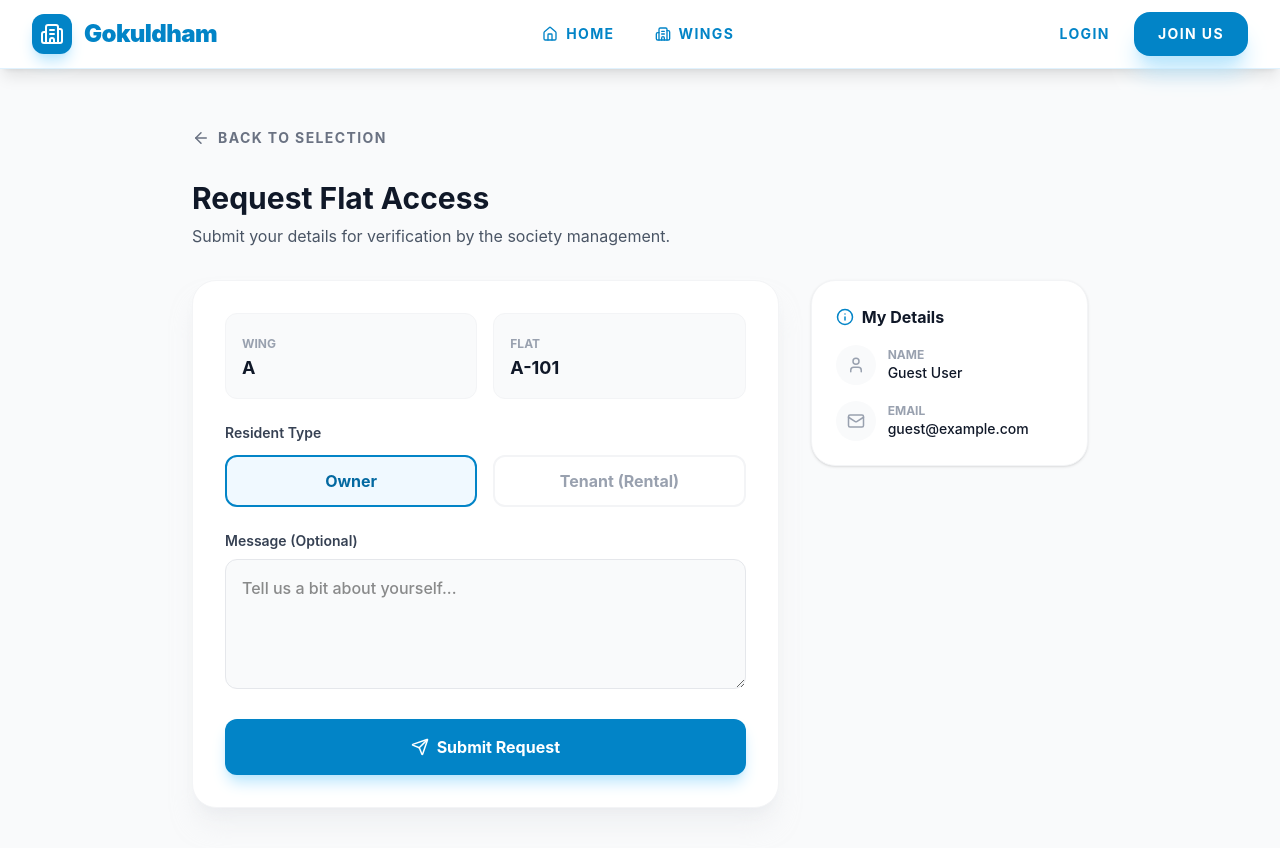
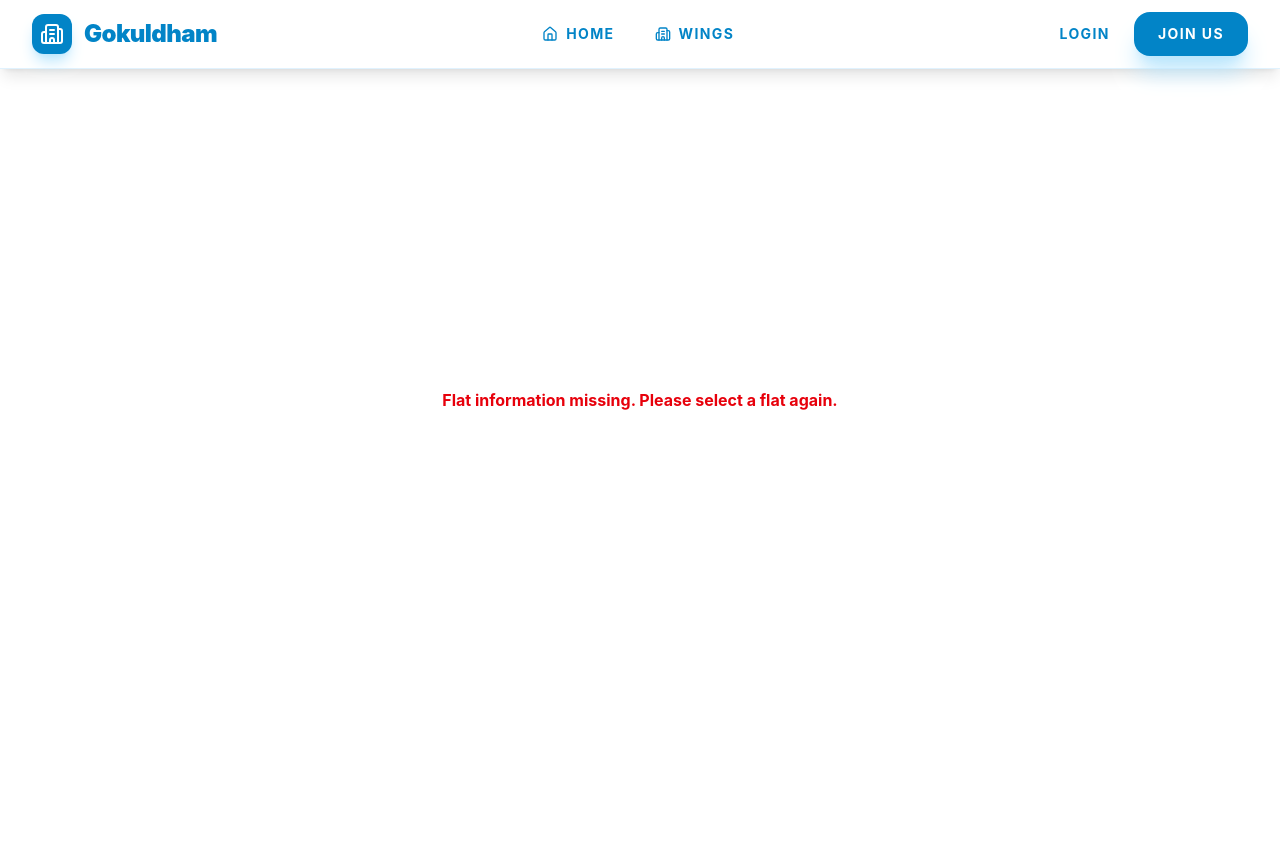
Before and after one commit to Yukta-Yadav02/smart-society-management, a React (Vite) app in the folder Client/: page /request-access in a window 1280 px wide. Shown: the top 848 px of the page. After the commit the page ends 800 px from the top, so only its background shows below. Built offline with nearby package versions, Linux system fonts and the light colour scheme.

Commit message:
flat req fronted to backend

```diff
--- a/Client/src/components/WingsLayout.jsx
+++ b/Client/src/components/WingsLayout.jsx
@@ -62,6 +62,7 @@ const WingsLayout = () => {
     }
   };
 
+
  const handleRequestAccess = (flat) => {
   console.log("➡️ Request access clicked:", flat);
 
@@ -69,7 +70,7 @@ const WingsLayout = () => {
     navigate("/signup");
   } else {
     navigate(
-  `/request-access?wing=${selectedWing.name}&flat=${flat.flatNumber}`
+      `/request-access?flatId=${flat._id}&wing=${selectedWing.name}&flat=${flat.flatNumber}`
     );
   }
 };
--- a/Client/src/pages/common/RequestAccess.jsx
+++ b/Client/src/pages/common/RequestAccess.jsx
@@ -9,37 +9,58 @@ import {
   Mail,
   ArrowLeft
 } from 'lucide-react';
+import { apiConnector } from '../../services/apiConnector';
+import { FLAT_REQUEST_API } from '../../services/apis';
 
 const RequestAccess = () => {
   const [searchParams] = useSearchParams();
   const navigate = useNavigate();
   const { user } = useAuth();
 
-  //  Only fields that actually exist
-  const wing = searchParams.get('wing') || 'A';
-  const flat = searchParams.get('flat') || 'A-101';
+  // Get flat info from URL params
+  const flatId = searchParams.get("flatId");
+  const wing = searchParams.get("wing");
+  const flat = searchParams.get("flat");
+
+  // Early return if flatId is missing
+  if (!flatId) {
+    return (
+      <div className="min-h-screen flex items-center justify-center">
+        <p className="text-red-600 font-bold">
+          Flat information missing. Please select a flat again.
+        </p>
+      </div>
+    );
+  }
 
   const [isSubmitted, setIsSubmitted] = useState(false);
-  const [residentType, setResidentType] = useState('Owner');
+  const [residentType, setResidentType] = useState('Owner'); // Owner | Resident
   const [message, setMessage] = useState('');
 
   const handleSubmit = async (e) => {
     e.preventDefault();
 
-    console.log('📤 Submitting access request:', {
-      wing,
-      flat,
-      residentType,
-      message,
-      userId: user?._id,
-    });
+    const payload = {
+      flatId,
+      ownershipType: residentType,
+      remark: message,
+    };
 
-    // 🔗 Backend API yahin lagegi (future)
-    // await apiConnector("POST", REQUEST_API.CREATE, {...})
+    console.log(" SENDING PAYLOAD →", payload);
 
-    setTimeout(() => {
+    try {
+      const res = await apiConnector(
+        "POST",
+        FLAT_REQUEST_API.CREATE,
+        payload
+      );
+
+      console.log(" BACKEND RESPONSE →", res);
       setIsSubmitted(true);
-    }, 800);
+    } catch (err) {
+      console.error(" REQUEST FAILED →", err);
+      alert(err?.message || "Request failed");
+    }
   };
 
   /* ================= SUCCESS SCREEN ================= */
@@ -135,9 +156,9 @@ const RequestAccess = () => {
                 <div className="grid grid-cols-2 gap-4">
                   <button
                     type="button"
-                    onClick={() => setResidentType('Owner')}
+                    onClick={() => setResidentType('OWNER')}
                     className={`py-3 rounded-xl font-bold border-2 transition-all ${
-                      residentType === 'Owner'
+                      residentType === 'OWNER'
                         ? 'border-primary-600 bg-primary-50 text-primary-700'
                         : 'border-gray-100 text-gray-400 hover:border-gray-200'
                     }`}
@@ -147,14 +168,14 @@ const RequestAccess = () => {
 
                   <button
                     type="button"
-                    onClick={() => setResidentType('Tenant')}
+                    onClick={() => setResidentType('RESIDENT')}
                     className={`py-3 rounded-xl font-bold border-2 transition-all ${
-                      residentType === 'Tenant'
+                      residentType === 'RESIDENT'
                         ? 'border-primary-600 bg-primary-50 text-primary-700'
                         : 'border-gray-100 text-gray-400 hover:border-gray-200'
                     }`}
                   >
-                    Tenant (Rental)
+                    Resident
                   </button>
                 </div>
               </div>
@@ -162,7 +183,7 @@ const RequestAccess = () => {
               {/* Message */}
               <div>
                 <label className="block text-sm font-semibold text-gray-700 mb-2">
-                  Message (Optional)
+                  Remark (Optional)
                 </label>
 
                 <textarea
```
Lines whose indentation alone changed are shown as unchanged.
